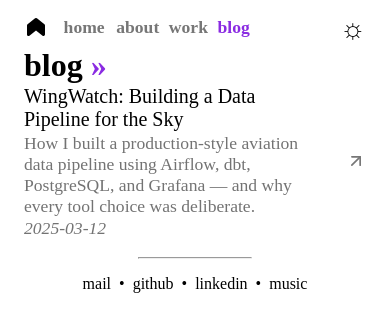
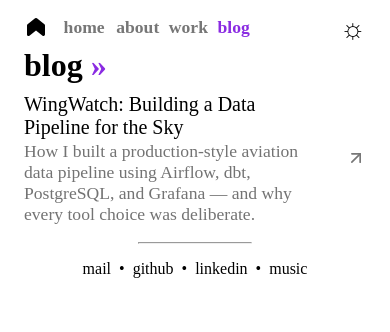
Before and after one commit to asdhamidi/asdhamidi.github.io, a React (Vite) app: page /blog in a window 390 px wide. Shown: the top 332 px of the page. Built offline with nearby package versions, Linux system fonts and the light colour scheme; a web font is replaced by a local one.

Commit message:
Minor updates

```diff
--- a/package.json
+++ b/package.json
@@ -21,6 +21,7 @@
     "build": "vite build",
     "preview": "vite preview",
     "predeploy": "npm run build",
+    "hot-preview": "vite build --watch",
     "deploy": "gh-pages -d dist"
   },
   "browserslist": {
--- a/src/App.css
+++ b/src/App.css
@@ -389,6 +389,10 @@ footer {
     gap: 0.5rem;
 }
 
+.blog-info-deets p {
+    font-weight: 400;
+}
+
 .work-info p {
     margin: 0.1rem 0;
 }
@@ -621,7 +625,7 @@ a {
 }
 
 .blog-list-title {
-    margin: 0;
+    margin: 1rem;
 }
 
 .blog-tab-title {
@@ -763,7 +767,7 @@ img {
     }
 
     .blog-list {
-        margin-top: 0;
+        margin-top: 0.5rem;
     }
 
     .blog-title {
--- a/src/components/blog.jsx
+++ b/src/components/blog.jsx
@@ -21,9 +21,9 @@ function Blog() {
               {post.description && (
                 <p className="blog-desc">{post.description}</p>
               )}
-              <small className="blog-date">
+              {/* <small className="blog-date">
                 <i>{post.date}</i>
-              </small>
+              </small>*/}
             </div>
             <div className="work-link">
               <svg xmlns="http://www.w3.org/2000/svg" width="20" height="20" viewBox="0 0 24 24" fill="none" stroke="#777" strokeWidth="2" strokeLinecap="round" strokeLinejoin="round" aria-hidden="true"><path d="M7 7h10v10"></path><path d="M7 17 17 7"></path></svg>
```
Also changed, not shown: 7 other files (tests, documents, lock files or other folders).
